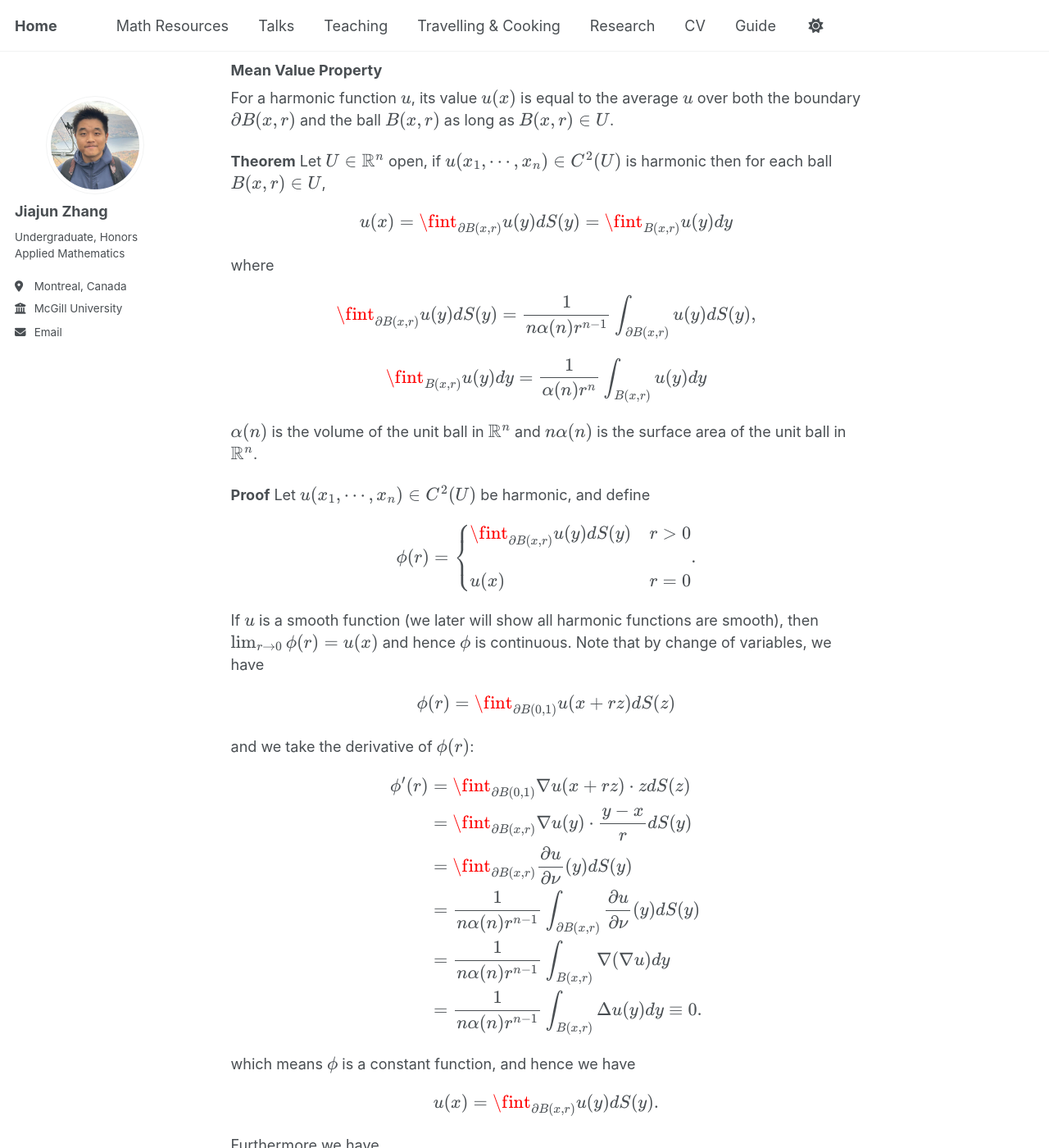
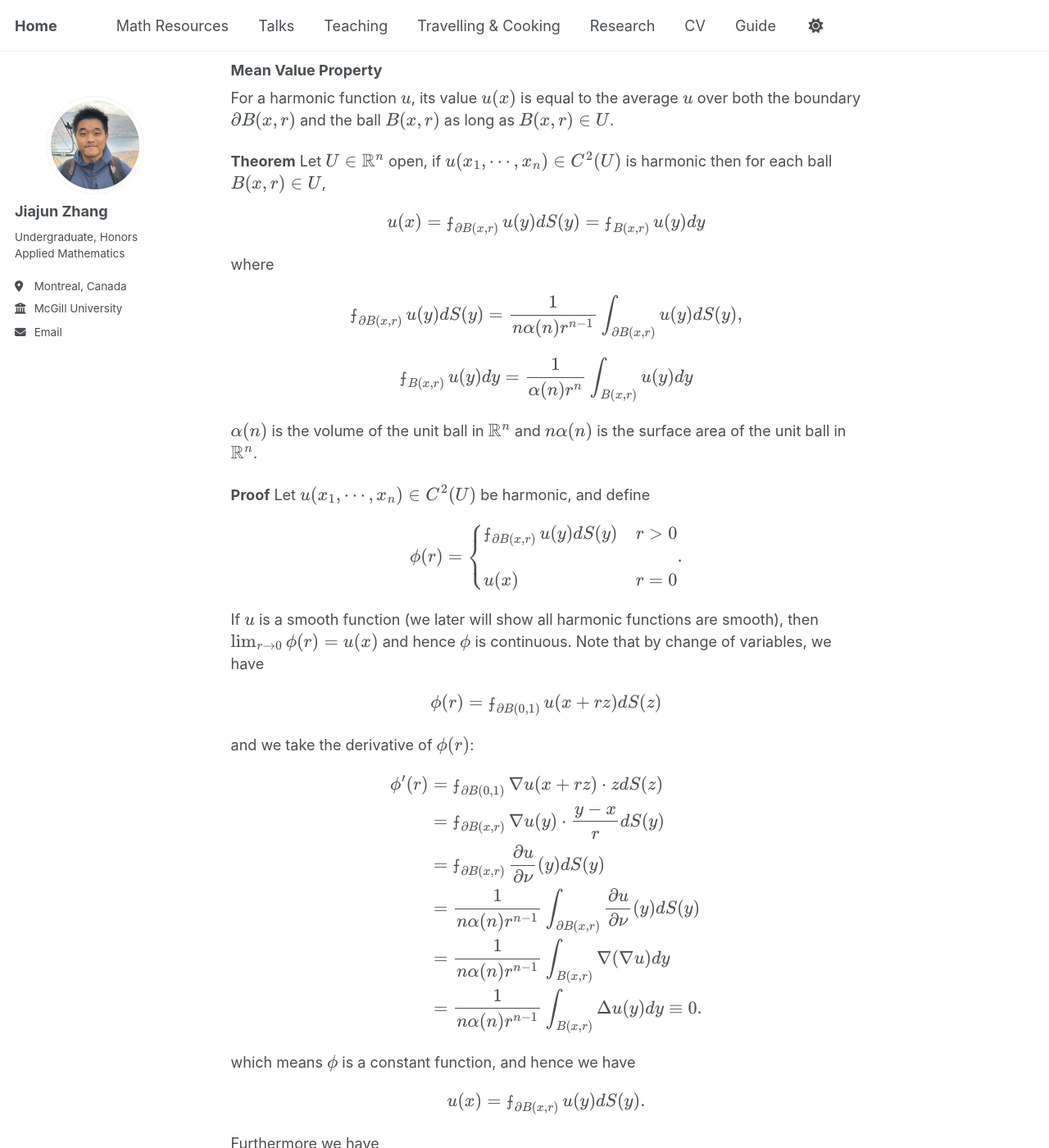
Before and after one commit to JohanssonRein/JohanssonRein.github.io, a Jekyll site: the page built from _publications/harmonicfunctions.md, in a window 1280 px wide and 1400 px high, scrolled down 5907 px. Shown: the whole window at 82% size. Built offline with Jekyll 4.4.1, drawn with Linux system fonts in a browser that asks for light colours; some of the changed text lies outside the part shown.

Commit message:
Update harmonicfunctions.md

```diff
--- a/_publications/harmonicfunctions.md
+++ b/_publications/harmonicfunctions.md
@@ -258,7 +258,7 @@ $$
 also $n\alpha(n)\epsilon^{n-1}$ is the surface area of the ball $\partial B(0,\epsilon)$, so
 
 $$
-K_{\epsilon} = -\frac{1}{n\alpha(n)\epsilon^{n-1}} \int_{\partial B(0,\epsilon)} f(x-y) dS(y) = -\fint_{\partial B(0,\epsilon)} f(y) dS(y) \to -f(x)
+K_{\epsilon} = -\frac{1}{n\alpha(n)\epsilon^{n-1}} \int_{\partial B(0,\epsilon)} f(x-y) dS(y) = -⨍_{\partial B(0,\epsilon)} f(y) dS(y) \to -f(x)
 $$
 
 as $\epsilon \to 0$. Since we have shown that $I_\epsilon, L_\epsilon$ are all bounded by terms of $\epsilon$ so by setting $\epsilon \to 0$ they will vanish as well. Hence we have
@@ -281,17 +281,17 @@ For a harmonic function $u$, its value $u(x)$ is equal to the average $u$ over b
 Let $U \in \mathbb{R}^n$ open, if $u(x_1,\cdots,x_n) \in C^2(U)$ is harmonic then for each ball $B(x,r) \in U$,
 
 $$
-u(x) = \fint_{\partial B(x,r)} u(y) dS(y) = \fint_{B(x,r)} u(y)dy
+u(x) = ⨍_{\partial B(x,r)} u(y) dS(y) = ⨍_{B(x,r)} u(y)dy
 $$
 
 where
 
 $$
-\fint_{\partial B(x,r)} u(y) dS(y) = \frac{1}{n\alpha(n) r^{n-1}} \int_{\partial B(x,r)} u(y) dS(y),
+⨍_{\partial B(x,r)} u(y) dS(y) = \frac{1}{n\alpha(n) r^{n-1}} \int_{\partial B(x,r)} u(y) dS(y),
 $$
 
 $$
-\fint_{B(x,r)} u(y) dy = \frac{1}{\alpha(n) r^n} \int_{B(x,r)}u(y) dy
+⨍_{B(x,r)} u(y) dy = \frac{1}{\alpha(n) r^n} \int_{B(x,r)}u(y) dy
 $$
 
 $\alpha(n)$ is the volume of the unit ball in $\mathbb{R}^n$ and $n\alpha(n)$ is the surface area of the unit ball in $\mathbb{R}^n$.
@@ -301,22 +301,22 @@ $\alpha(n)$ is the volume of the unit ball in $\mathbb{R}^n$ and $n\alpha(n)$ is
 Let $u(x_1,\cdots,x_n) \in C^2(U)$ be harmonic, and define
 
 $$
-\phi(r) = \begin{cases} \displaystyle{\fint_{\partial B(x,r)} u(y) dS(y)} & r>0 \\\\u(x) & r = 0\end{cases}.
+\phi(r) = \begin{cases} \displaystyle{⨍_{\partial B(x,r)} u(y) dS(y)} & r>0 \\\\u(x) & r = 0\end{cases}.
 $$
 
 If $u$ is a smooth function (we later will show all harmonic functions are smooth), then $\lim_{r \to 0} \phi(r) = u(x)$ and hence $\phi$ is continuous. Note that by change of variables, we have
 
 $$
-\phi(r) = \fint_{\partial B(0,1)} u(x+rz)dS(z)
+\phi(r) = ⨍_{\partial B(0,1)} u(x+rz)dS(z)
 $$
 
 and we take the derivative of $\phi(r)$:
 
 $$
 \begin{align*}
-\phi'(r) &= \fint_{\partial B(0,1)} \nabla u(x+rz) \cdot zdS(z)\\
-&=\fint_{\partial B(x,r)} \nabla u(y) \cdot \frac{y-x}{r} dS(y)\\
-&= \fint_{\partial B(x,r)} \frac{\partial u}{\partial \nu}(y) dS(y)\\
+\phi'(r) &= ⨍_{\partial B(0,1)} \nabla u(x+rz) \cdot zdS(z)\\
+&=⨍_{\partial B(x,r)} \nabla u(y) \cdot \frac{y-x}{r} dS(y)\\
+&= ⨍_{\partial B(x,r)} \frac{\partial u}{\partial \nu}(y) dS(y)\\
 &=\frac{1}{n\alpha(n)r^{n-1}} \int_{\partial B(x,r)} \frac{\partial u}{\partial \nu}(y)dS(y)\\
 &= \frac{1}{n\alpha(n)r^{n-1}} \int_{B(x,r)} \nabla (\nabla u) dy\\
 &= \frac{1}{n\alpha(n) r^{n-1}} \int_{B(x,r)} \Delta u(y) dy \equiv 0.
@@ -326,7 +326,7 @@ $$
 which means $\phi$ is a constant function, and hence we have
 
 $$
-u(x) = \fint_{\partial B(x,r)} u(y)dS(y).
+u(x) = ⨍_{\partial B(x,r)} u(y)dS(y).
 $$
 
 Furthermore we have
@@ -347,7 +347,7 @@ Another result is the converse to mean-value property:
 If $u \in C^2(U)$ satisfies
 
 $$
-u(x) = \fint_{\partial B(x,r)} u dS
+u(x) = ⨍_{\partial B(x,r)} u dS
 $$
 
 for each ball $B(x,r) \in U$, then $u$ is harmonic.
@@ -356,7 +356,7 @@ for each ball $B(x,r) \in U$, then $u$ is harmonic.
 Suppose $\Delta u \neq 0$, then $\exists B(x,r) \in U$ such that $\Delta u > 0$ say, but then
 
 $$
-\phi'(r) = \frac{1}{n\alpha(n)r^{n-1}} \int_{\partial B(x,r)}\Delta u dS = \frac{r}{n}\fint_{B(x,r)} \Delta u(y) dy >0
+\phi'(r) = \frac{1}{n\alpha(n)r^{n-1}} \int_{\partial B(x,r)}\Delta u dS = \frac{r}{n}⨍_{B(x,r)} \Delta u(y) dy >0
 $$
 which contradicts the fact that $\phi$ is a constant function.
 
@@ -379,13 +379,13 @@ A nice property of harmonic functions is that if $u$ is harmonic on a bounded do
 We will prove the second statement since the first followed from the second. Suppose $\exists x_0 \in U$ such that $u(x_0) = \max_{\bar{U}} u(x) \equiv M$. Then $\forall r \in (0,\text{dist}(x_0,\partial U))$, the mean-value property states that
 
 $$
-M = u(x_0) = \fint_{B(x_0,r)} u(y) dy
+M = u(x_0) = ⨍_{B(x_0,r)} u(y) dy
 $$
 
 by taking the ''average'' around the maximum $x_0$, we would except
 
 $$
-\fint_{B(x_0,r)} u(y) dy \leq M
+⨍_{B(x_0,r)} u(y) dy \leq M
 $$
 
 and such will hold only if $u \equiv M$ within $B(x_0,r)$, and $u(y) = M$.
@@ -493,7 +493,7 @@ $$
 \begin{align*}
 |u_{x_i}(x_0) | &= \Bigg| \frac{2^n}{\alpha(n) r^n}\int_{B(x_0,\frac{r}{2})} u_{x_i}(y) dy \Bigg|\\
 &= \Bigg| \frac{2^n}{\alpha(n)r^n} \int_{\partial B(x_0,\frac{r}{2})} u(y) \nu^i dS(y) \Bigg|\\
-&= \Bigg|\frac{2n}{r} \fint_{\partial B(x_0,\frac{r}{2})} u(y) \nu^i dS(y) \Bigg|\\
+&= \Bigg|\frac{2n}{r} ⨍_{\partial B(x_0,\frac{r}{2})} u(y) \nu^i dS(y) \Bigg|\\
 &\leq \frac{2n}{r} ||u||_{L^\infty(\partial B(x_0,r/2))}.
 \end{align*}
 $$
@@ -561,7 +561,7 @@ for all $x,y \in V$.
 Consider a ball $B(a,r) \subset U$, and let $x,y \in B(a,\frac{1}{4}r)$, we first claim that $B(x,\frac{1}{4}r) \subset B(y,\frac{3}{4}r) \subset B(a,r)$. Then we use mean value property and we have
 
 $$
-u(x) = \fint_{B(x,\frac{1}{4}r)} u(z) dz \leq \fint_{B(\frac{3}{4}r,y)} u(z)dz = 3^n u(y).
+u(x) = ⨍_{B(x,\frac{1}{4}r)} u(z) dz \leq ⨍_{B(\frac{3}{4}r,y)} u(z)dz = 3^n u(y).
 $$
 
 Now since $V$ is compact so there exists a finite cover of balls $\{ B_i \}_{i=1}^M$ where $B_i \equiv B(a_i,r_i) \subset U$. Then for any $x,y \in V$, we may find an ordered subcover $B_{i1},\cdots B_{i\ell}$ such that $x \in B_{i1}$, $y \in B_{i\ell}$ and $B_{ij} \cap B_{ij+1} \neq \varnothing$, and the previous conclusion holds. Then we have a chain of inequalities:
```
